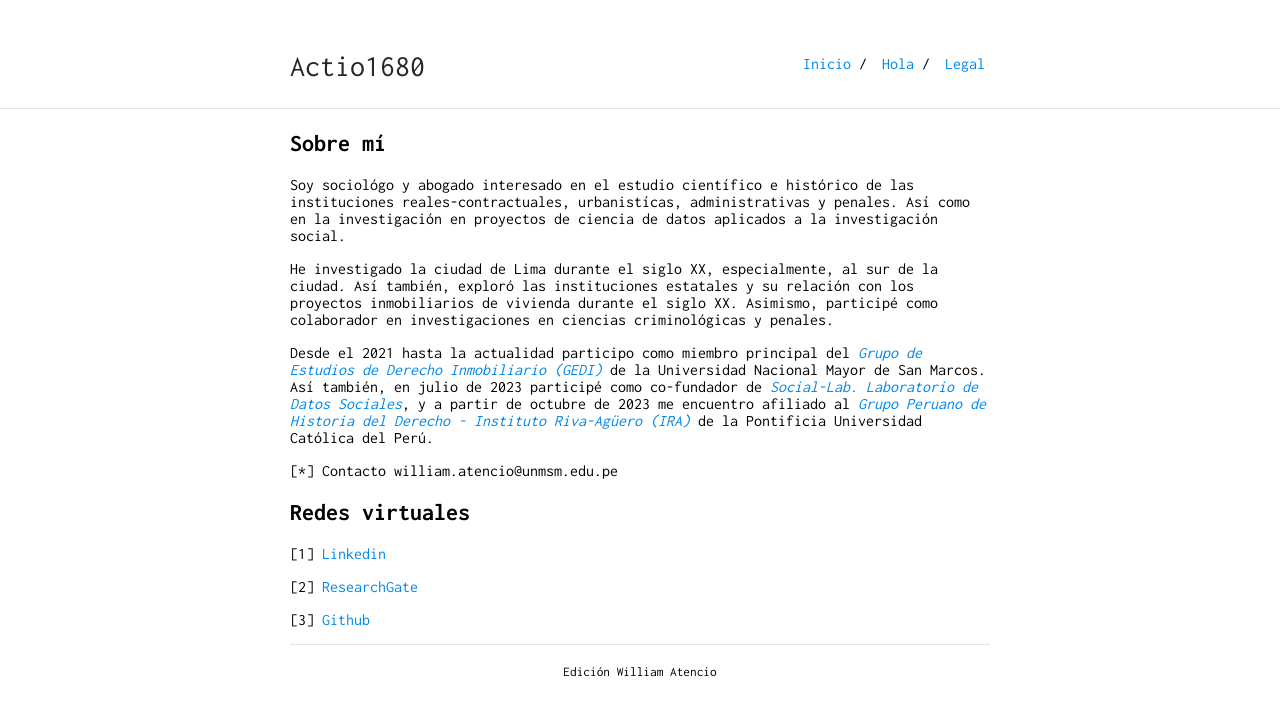
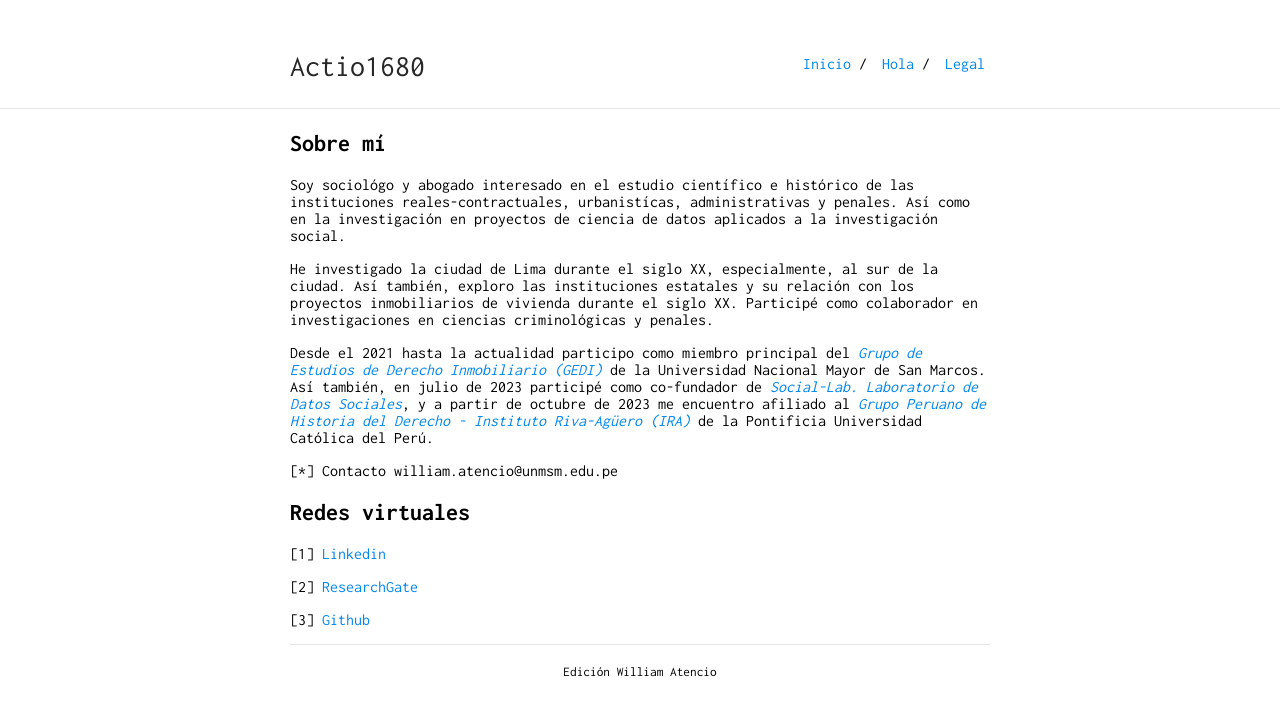
Before and after one commit to actio1680/actio1680.github.io, a Jekyll site: the page built from hola.md, in a window 1280 px wide. Shown: the top 716 px of the page. Built offline with Jekyll 4.4.1, drawn with Linux system fonts in a browser that asks for light colours; our own code applies the rules of GitHub Pages for plain Markdown files.

Commit message:
Update hola.md
precisiones grámaticales

```diff
--- a/hola.md
+++ b/hola.md
@@ -6,7 +6,7 @@ layout: default
 
 Soy sociológo y abogado interesado en el estudio científico e histórico de las instituciones reales-contractuales, urbanistícas, administrativas y penales. Así como en la investigación en proyectos de ciencia de datos aplicados a la investigación social.
 
-He investigado la ciudad de Lima durante el siglo XX, especialmente, al sur de la ciudad. Así también, exploró las instituciones estatales y su relación con los proyectos inmobiliarios de vivienda durante el siglo XX. Asimismo, participé como colaborador en investigaciones en ciencias criminológicas y penales.
+He investigado la ciudad de Lima durante el siglo XX, especialmente, al sur de la ciudad. Así también, exploro las instituciones estatales y su relación con los proyectos inmobiliarios de vivienda durante el siglo XX. Participé como colaborador en investigaciones en ciencias criminológicas y penales.
 
 Desde el 2021 hasta la actualidad participo como miembro principal del *[Grupo de Estudios de Derecho Inmobiliario (GEDI)](https://www.facebook.com/GEDI.SanMarcos)* de la Universidad Nacional Mayor de San Marcos. Así también, en julio de 2023 participé como co-fundador de *[Social-Lab. Laboratorio de Datos Sociales](https://www.facebook.com/people/Social-Lab/100092960187270/)*, y a partir de octubre de 2023 me encuentro afiliado al *[Grupo Peruano de Historia del Derecho - Instituto Riva-Agüero (IRA)](https://ira.pucp.edu.pe/grupo-de-investigacion/grupo-peruano-de-historia-del-derecho/)* de la Pontificia Universidad Católica del Perú.
 
```
